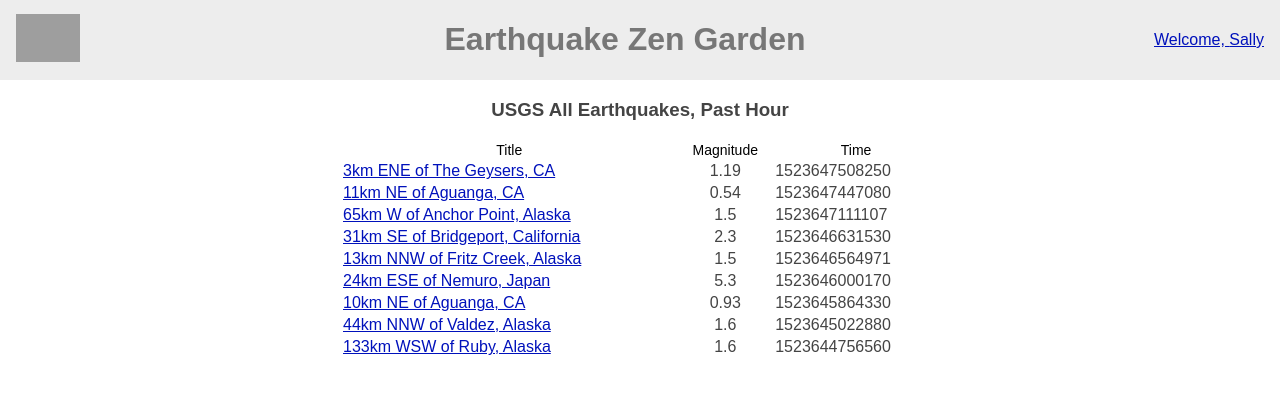
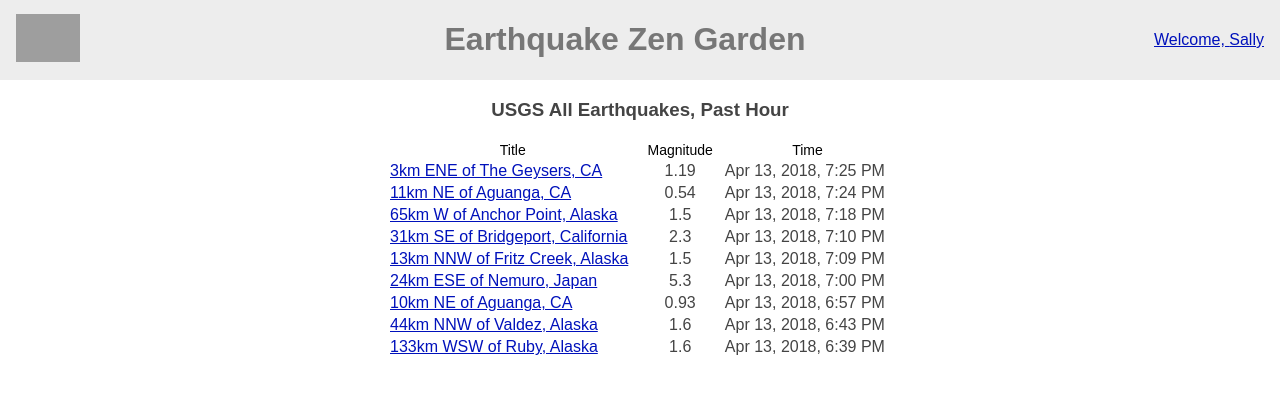
Before and after one commit to forivall/earthquake-zen-garden, a React (Vite) app: page / in a window 1280 px wide. Shown: the top 394 px of the page. Built offline with nearby package versions, Linux system fonts and the light colour scheme; grey boxes are pictures that could not be loaded.

Commit message:
feat: format date / time

```diff
--- a/src/App/App.module.css
+++ b/src/App/App.module.css
@@ -20,16 +20,19 @@
   margin-right: 1rem;
 }
 
-@media screen and (min-width: 600px) {
+@media screen and (min-width: 520px) {
   .appMain {
-    max-width: 600px;
+    max-width: 520px;
     margin: auto
   }
 }
+/* max-width = 520px + 8px * 2 - 1px */
+@media screen and (max-width: 535px) {
+  .appMain {
+    margin: 0 8px;
+  }
+}
 @media screen and (max-width: 599px) {
-  .appMain {
-    margin: 0 0.5rem;
-  }
   .appHeader {
     display: grid;
     grid-template-columns: min-content 1fr;
--- /dev/null
+++ b/src/helpers/formatting.ts
@@ -0,0 +1,26 @@
+import dayjs from 'dayjs';
+import utc from 'dayjs/plugin/utc';
+
+import { EarthquakeFeature } from '../types/data.types';
+
+dayjs.extend(utc);
+
+export interface EarthquakeFeatureFormatted {
+  timeIso: string;
+  time: string;
+  timeLocal: string;
+}
+
+const dateFormat = 'MMM D, YYYY, h:mm A';
+
+export function formatEarthquakeFeature(
+  feat: EarthquakeFeature
+): EarthquakeFeatureFormatted {
+  const timeDate = dayjs(feat.properties.time);
+  const local = timeDate.utcOffset(feat.properties.tz);
+  return {
+    timeIso: timeDate.toISOString(),
+    time: timeDate.format(dateFormat),
+    timeLocal: local.format(dateFormat),
+  };
+}
--- a/src/pages/Detail/EarthquakeDetails.tsx
+++ b/src/pages/Detail/EarthquakeDetails.tsx
@@ -1,17 +1,21 @@
-import { Feature, Point } from 'geojson';
 import React from 'react';
-import { Properties } from '../../types/data.types';
+import { formatEarthquakeFeature } from '../../helpers/formatting';
+import { memoUse } from '../../helpers/meta-hooks';
+import { EarthquakeFeature } from '../../types/data.types';
 import styles from './Detail.module.css';
 
 interface Props {
-  geoFeature: Feature<Point, Properties>;
+  geoFeature: EarthquakeFeature;
 }
 
-// const useSorting = () => {};
+const useFormatted = memoUse(formatEarthquakeFeature);
 
 const EarthquakeDetails: React.VFC<Props> = (props) => {
   const { geoFeature } = props;
   const earthquake = geoFeature.properties;
+
+  const formatted = formatEarthquakeFeature(geoFeature);
+
   return (
     <dl className={styles.detailsGrid}>
       <dt>Title</dt>
@@ -19,7 +23,9 @@ const EarthquakeDetails: React.VFC<Props> = (props) => {
       <dt>Magnitude</dt>
       <dd>{earthquake.mag}</dd>
       <dt>Time</dt>
-      <dd>{earthquake.time}</dd>
+      <dd title={`${formatted.timeIso}\nLocal time: ${formatted.timeLocal}`}>
+        {formatted.time}
+      </dd>
       <dt>Status</dt>
       <dd>{earthquake.status}</dd>
       <dt>Tsunami</dt>
--- a/src/pages/Index/EarthquakeTable.tsx
+++ b/src/pages/Index/EarthquakeTable.tsx
@@ -1,16 +1,35 @@
 import React from 'react';
 import { Link } from 'react-router-dom';
-import { EarthquakeData } from '../../types/data.types';
+import type { EarthquakeFeatureFormatted } from '../../helpers/formatting';
+import { formatEarthquakeFeature } from '../../helpers/formatting';
+import { EarthquakeData, EarthquakeFeature } from '../../types/data.types';
 import styles from './Index.module.css';
 
 interface Props {
   data: EarthquakeData;
 }
 
-// const useSorting = () => {};
+interface EarthquakeFeatureWithFormatted extends EarthquakeFeature {
+  formatted: EarthquakeFeatureFormatted;
+}
+
+type TableStateReturn = [EarthquakeFeatureWithFormatted[]];
+
+const useTableState = (features: EarthquakeFeature[]): TableStateReturn => {
+  const formatted = React.useMemo(
+    () =>
+      features.map((f) => ({ ...f, formatted: formatEarthquakeFeature(f) })),
+    [features]
+  );
+
+  return [formatted];
+};
 
 const EarthquakeTable: React.VFC<Props> = (props) => {
   const { data } = props;
+
+  const [features] = useTableState(data.features);
+
   return (
     <table className={styles.earthquakeTable}>
       <thead>
@@ -21,7 +40,7 @@ const EarthquakeTable: React.VFC<Props> = (props) => {
         </tr>
       </thead>
       <tbody>
-        {data.features.map((feature, i) => {
+        {features.map((feature, i) => {
           const id = feature.id ?? `__index__${i}`;
           return (
             <tr key={id}>
@@ -29,8 +48,11 @@ const EarthquakeTable: React.VFC<Props> = (props) => {
                 <Link to={`/earthquake/${id}`}>{feature.properties.place}</Link>
               </td>
               <td className={styles.textCenter}>{feature.properties.mag}</td>
-              {/* TODO: format time */}
-              <td>{feature.properties.time}</td>
+              <td
+                title={`${feature.formatted.timeIso}\nLocal time: ${feature.formatted.timeLocal}`}
+              >
+                {feature.formatted.time}
+              </td>
             </tr>
           );
         })}
--- a/src/pages/Index/Index.module.css
+++ b/src/pages/Index/Index.module.css
@@ -16,4 +16,6 @@
 }
 .earthquakeTable td {
   font-weight: 500;
+  padding-left: 0.5rem;
+  padding-right: 0.5rem;
 }
--- a/src/types/data.types.ts
+++ b/src/types/data.types.ts
@@ -1,7 +1,7 @@
-// Generated with https://typegen.vestera.as/
+// Initially generated with https://typegen.vestera.as/
 // And modified to use the proper geojson typings
 
-import type { FeatureCollection, Point } from 'geojson';
+import type { Feature, FeatureCollection, Point } from 'geojson';
 
 export interface RootData {
   site: SiteData;
@@ -27,6 +27,8 @@ export interface ProfileData {
 export interface EarthquakeData extends FeatureCollection<Point, Properties> {
   metadata: Metadata;
 }
+
+export type EarthquakeFeature = Feature<Point, Properties>;
 
 export interface Metadata {
   generated: number;
```
Also changed, not shown: package.json (+8 -3 lines), 1 other file (tests, documents, lock files or other folders).
